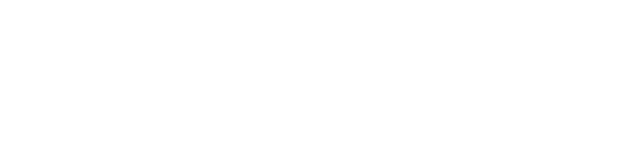
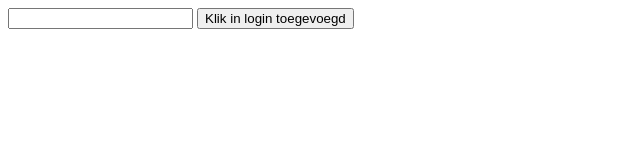
Before and after one commit to Mireillev/test2, a plain HTML site: page login.html in a window 1280 px wide. Shown: the whole page, without its empty margins (0-640 px from the left). Drawn offline with Linux system fonts and the light colour scheme.

Commit message:
wijziging 2

```diff
--- a/login.html
+++ b/login.html
@@ -7,6 +7,10 @@
     <title>Login form</title>
 </head>
 <body>
+    <form action="">
+        <input type="text">
+        <button>Klik in login toegevoegd</button>
+    </form>
 
 </body>
 </html>
```
Also changed, not shown: index.html (+1 -1 lines), 1 other file.
